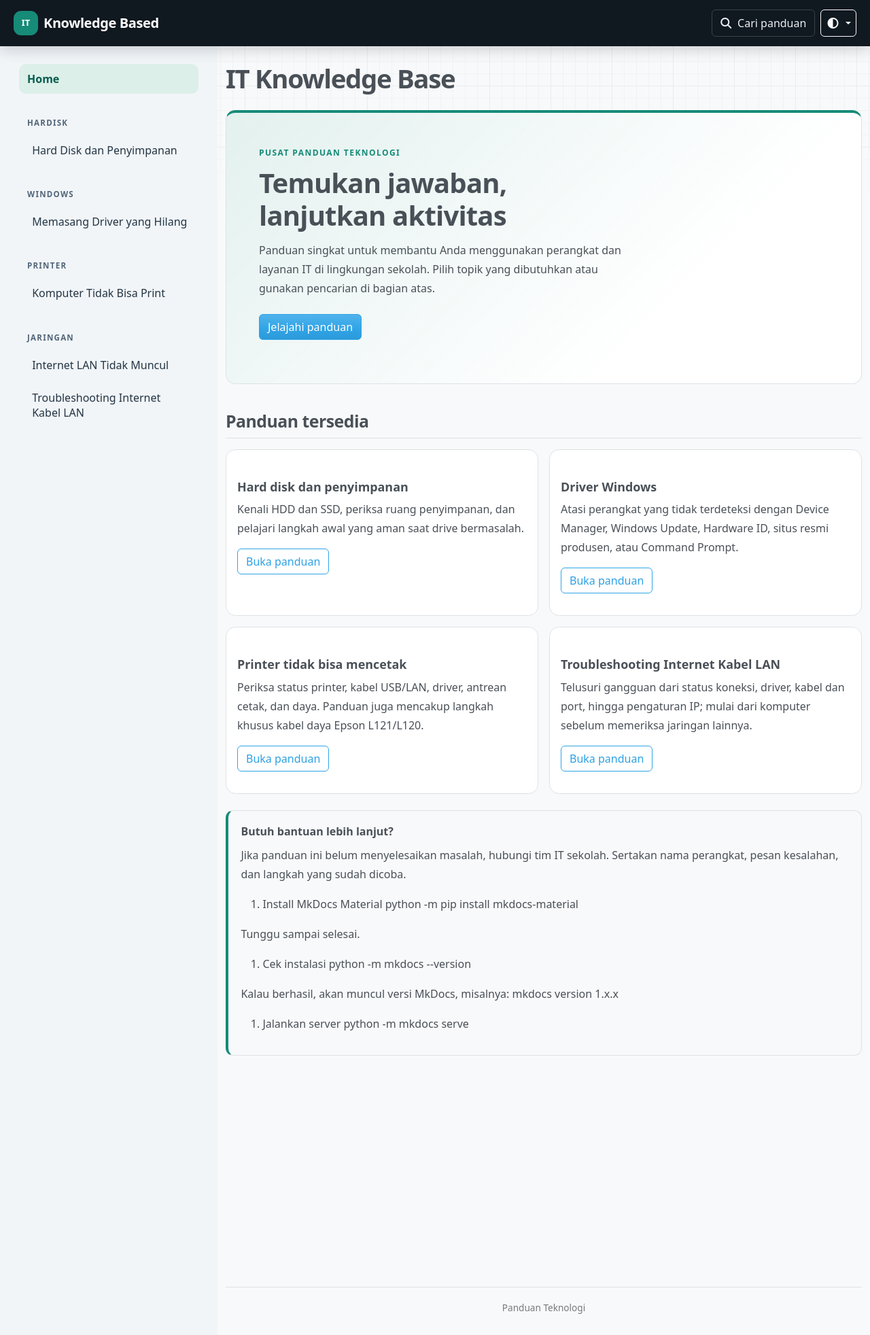
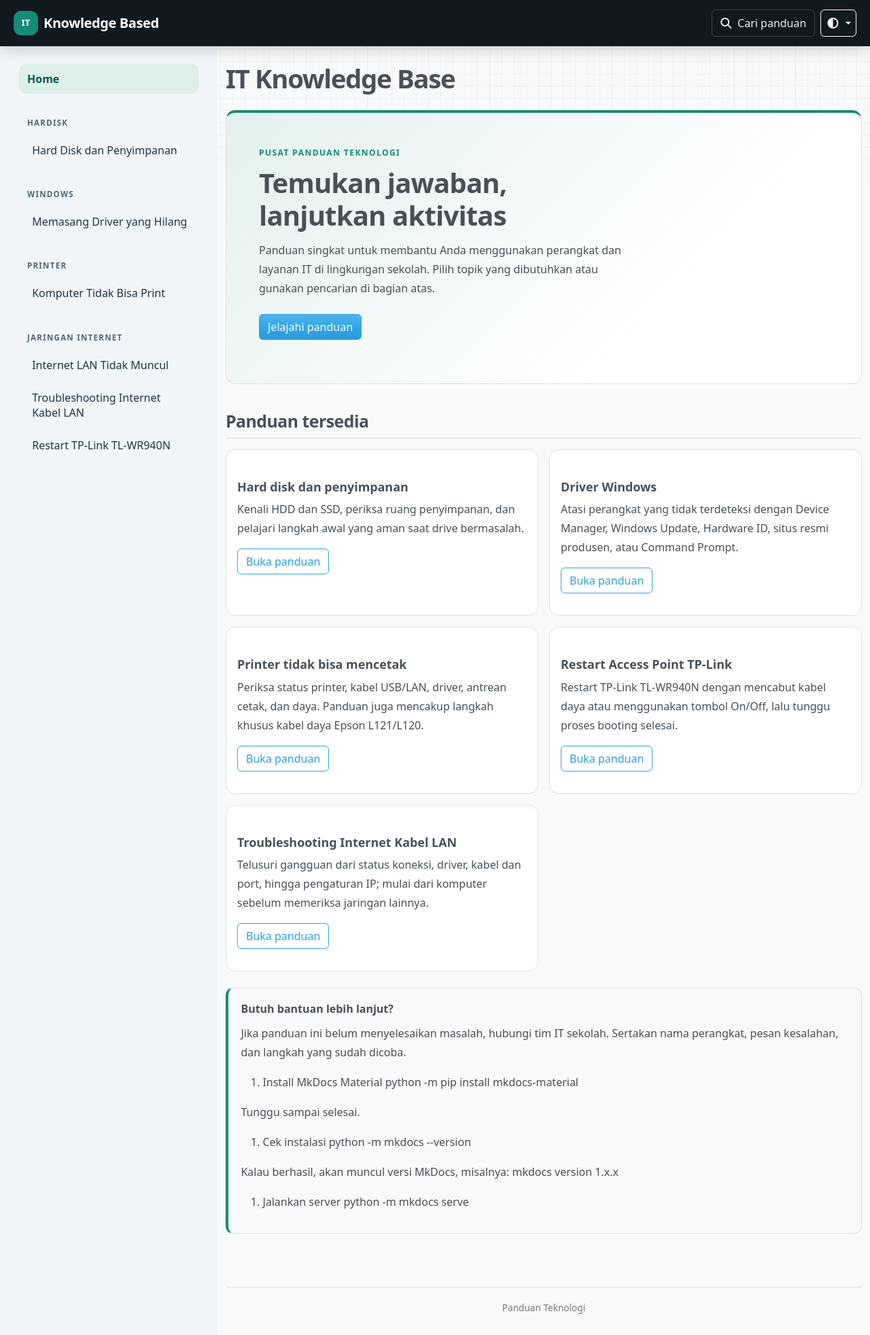
Before and after one commit to PutraWijayaa/KnowledgeBase.io, an MkDocs documentation site: the page built from docs/index.md, in a window 1280 px wide. Shown: the whole page at 68% size. Built offline with MkDocs 1.6.1, drawn with Linux system fonts in a browser that asks for light colours; nearby versions of some CDN libraries.

Commit message:
update modul jaringan

```diff
--- a/docs/index.md
+++ b/docs/index.md
@@ -70,6 +70,22 @@ Periksa status printer, kabel USB/LAN, driver, antrean cetak, dan daya. Panduan
 
 <div class="card-body" markdown>
 
+### Restart Access Point TP-Link
+
+Restart TP-Link TL-WR940N dengan mencabut kabel daya atau menggunakan tombol On/Off, lalu tunggu proses booting selesai.
+
+[Buka panduan](network/restart-tp-link-tl-wr940n/index.md){ .btn .btn-outline-primary }
+
+</div>
+</div>
+</div>
+
+<div class="col-12 col-lg-6" markdown>
+
+<div class="card kb-topic-card" markdown>
+
+<div class="card-body" markdown>
+
 ### Troubleshooting Internet Kabel LAN
 
 Telusuri gangguan dari status koneksi, driver, kabel dan port, hingga pengaturan IP; mulai dari komputer sebelum memeriksa jaringan lainnya.
--- a/mkdocs.yml
+++ b/mkdocs.yml
@@ -59,6 +59,7 @@ nav:
   - Printer:
       - Komputer Tidak Bisa Print: printer/index.md
 
-  - Jaringan:
+  - Jaringan Internet:
       - Internet LAN Tidak Muncul: network/lan-internet/index.md
       - Troubleshooting Internet Kabel LAN: network/troubleshooting-lan/index.md
+      - Restart TP-Link TL-WR940N: network/restart-tp-link-tl-wr940n/index.md
```
Also changed, not shown: docs/network/restart-tp-link-tl-wr940n/index.md (added, +76 -0 lines), 1 other file.
